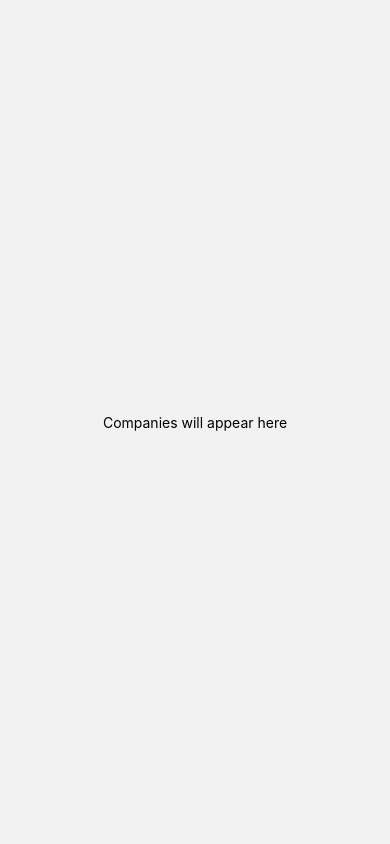
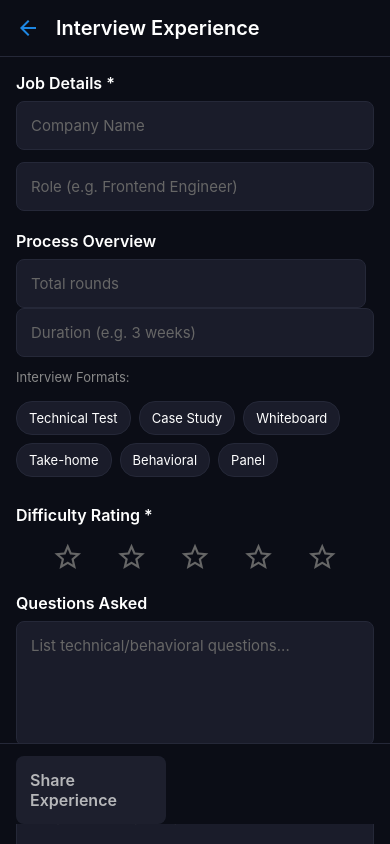
Before and after one commit to ChristineMuchiri/corprate-mobile, a React Native app: screen /InterviewExperienceScreen in a window 390 px wide. Built offline with nearby package versions, Linux system fonts and the light colour scheme.

Commit message:
interview experience

```diff
--- a/screens/InterviewExperienceScreen.js
+++ b/screens/InterviewExperienceScreen.js
@@ -1,11 +1,315 @@
-// screens/CompaniesScreen.js
-import React from 'react';
-import { View, Text } from 'react-native';
+import React, { useState } from 'react';
+import { View, Text, TouchableOpacity, StyleSheet, ScrollView, TextInput, Alert } from 'react-native';
+import Icon from 'react-native-vector-icons/MaterialIcons';
 
-export default function CompaniesScreen() {
+const InterviewExperienceScreen = ({ navigation, route }) => {
+  const [companyName, setCompanyName] = useState(route.params?.company || '');
+  const [jobTitle, setJobTitle] = useState('');
+  const [processRounds, setProcessRounds] = useState('');
+  const [processDuration, setProcessDuration] = useState('');
+  const [questions, setQuestions] = useState('');
+  const [prepTips, setPrepTips] = useState('');
+  const [difficulty, setDifficulty] = useState(0);
+  const [outcome, setOutcome] = useState('');
+
+  const interviewTypes = [
+    'Technical Test', 'Case Study', 'Whiteboard',
+    'Take-home', 'Behavioral', 'Panel'
+  ];
+  const [selectedTypes, setSelectedTypes] = useState([]);
+
+  const toggleInterviewType = (type) => {
+    setSelectedTypes(prev =>
+      prev.includes(type)
+        ? prev.filter(t => t !== type)
+        : [...prev, type]
+    );
+  };
+
+  const handleSubmit = () => {
+    if (!companyName || !jobTitle || difficulty === 0) {
+      Alert.alert('Required Fields', 'Please fill company, role, and difficulty');
+      return;
+    }
+    Alert.alert('Thank You!', 'Your experience will help other candidates');
+    navigation.goBack();
+  };
+
   return (
-    <View style={{ flex: 1, justifyContent: 'center', alignItems: 'center' }}>
-      <Text>Companies will appear here</Text>
+    <View style={styles.container}>
+      {/* Header */}
+      <View style={styles.header}>
+        <TouchableOpacity onPress={() => navigation.goBack()}>
+          <Icon name="arrow-back" size={24} color="#1e88e5" />
+        </TouchableOpacity>
+        <Text style={styles.headerTitle}>Interview Experience</Text>
+      </View>
+
+      <ScrollView contentContainerStyle={styles.content}>
+        {/* Basic Info */}
+        <View style={styles.section}>
+          <Text style={styles.sectionTitle}>Job Details *</Text>
+          <TextInput
+            style={styles.input}
+            placeholder="Company Name"
+            placeholderTextColor="#666"
+            value={companyName}
+            onChangeText={setCompanyName}
+          />
+          <TextInput
+            style={[styles.input, { marginTop: 12 }]}
+            placeholder="Role (e.g. Frontend Engineer)"
+            placeholderTextColor="#666"
+            value={jobTitle}
+            onChangeText={setJobTitle}
+          />
+        </View>
+
+        {/* Interview Process */}
+        <View style={styles.section}>
+          <Text style={styles.sectionTitle}>Process Overview</Text>
+          <View style={styles.row}>
+            <TextInput
+              style={[styles.input, { flex: 1, marginRight: 8 }]}
+              placeholder="Total rounds"
+              placeholderTextColor="#666"
+              keyboardType="numeric"
+              value={processRounds}
+              onChangeText={setProcessRounds}
+            />
+            <TextInput
+              style={[styles.input, { flex: 1 }]}
+              placeholder="Duration (e.g. 3 weeks)"
+              placeholderTextColor="#666"
+              value={processDuration}
+              onChangeText={setProcessDuration}
+            />
+          </View>
+
+          <Text style={styles.subtitle}>Interview Formats:</Text>
+          <View style={styles.typeGrid}>
+            {interviewTypes.map(type => (
+              <TouchableOpacity
+                key={type}
+                style={[
+                  styles.typePill,
+                  selectedTypes.includes(type) && styles.selectedPill
+                ]}
+                onPress={() => toggleInterviewType(type)}
+              >
+                <Text style={styles.typeText}>{type}</Text>
+              </TouchableOpacity>
+            ))}
+          </View>
+        </View>
+
+        {/* Difficulty */}
+        <View style={styles.section}>
+          <Text style={styles.sectionTitle}>Difficulty Rating *</Text>
+          <View style={styles.starContainer}>
+            {[1, 2, 3, 4, 5].map(star => (
+              <TouchableOpacity key={star} onPress={() => setDifficulty(star)}>
+                <Icon
+                  name={star <= difficulty ? 'star' : 'star-outline'}
+                  size={32}
+                  color={star <= difficulty ? '#FFD700' : '#666'}
+                />
+              </TouchableOpacity>
+            ))}
+          </View>
+        </View>
+
+        {/* Question Bank */}
+        <View style={styles.section}>
+          <Text style={styles.sectionTitle}>Questions Asked</Text>
+          <TextInput
+            style={[styles.input, styles.multilineInput]}
+            placeholder="List technical/behavioral questions..."
+            placeholderTextColor="#666"
+            multiline
+            numberOfLines={5}
+            value={questions}
+            onChangeText={setQuestions}
+          />
+        </View>
+
+        {/* Preparation Tips */}
+        <View style={styles.section}>
+          <Text style={styles.sectionTitle}>Preparation Advice</Text>
+          <TextInput
+            style={[styles.input, styles.multilineInput]}
+            placeholder="What should candidates focus on?"
+            placeholderTextColor="#666"
+            multiline
+            numberOfLines={5}
+            value={prepTips}
+            onChangeText={setPrepTips}
+          />
+        </View>
+
+        {/* Outcome */}
+        <View style={styles.section}>
+          <Text style={styles.sectionTitle}>Result (Optional)</Text>
+          <View style={styles.row}>
+            {['Got Offer', 'Rejected', 'Ghosted'].map(res => (
+              <TouchableOpacity
+                key={res}
+                style={[
+                  styles.outcomePill,
+                  outcome === res && styles.selectedOutcome
+                ]}
+                onPress={() => setOutcome(res)}
+              >
+                <Text style={styles.outcomeText}>{res}</Text>
+              </TouchableOpacity>
+            ))}
+          </View>
+        </View>
+      </ScrollView>
+
+      {/* Submit Button */}
+      <View style={styles.submitContainer}>
+        <TouchableOpacity
+          style={[
+            styles.submitButton,
+            (!companyName || !jobTitle || difficulty === 0) && styles.disabledButton
+          ]}
+          onPress={handleSubmit}
+          disabled={!companyName || !jobTitle || difficulty === 0}
+        >
+          <Text style={styles.submitText}>Share Experience</Text>
+        </TouchableOpacity>
+      </View>
     </View>
   );
-}
+};
+
+const styles = StyleSheet.create({
+  container: {
+    flex: 1,
+    backgroundColor: '#0b0d16',
+  },
+  header: {
+    flexDirection: 'row',
+    alignItems: 'center',
+    padding: 16,
+    borderBottomWidth: 1,
+    borderBottomColor: '#252838',
+  },
+  headerTitle: {
+    color: '#fff',
+    fontSize: 20,
+    fontWeight: '600',
+    marginLeft: 16,
+  },
+  content: {
+    padding: 16,
+    paddingBottom: 80,
+  },
+  section: {
+    marginBottom: 20,
+  },
+  sectionTitle: {
+    color: '#fff',
+    fontSize: 16,
+    fontWeight: '600',
+    marginBottom: 8,
+  },
+  subtitle: {
+    color: '#888',
+    fontSize: 13,
+    marginTop: 12,
+    marginBottom: 8,
+  },
+  input: {
+    backgroundColor: '#1a1c2a',
+    color: '#fff',
+    borderRadius: 8,
+    padding: 14,
+    fontSize: 15,
+    borderWidth: 1,
+    borderColor: '#252838',
+  },
+  multilineInput: {
+    minHeight: 120,
+    textAlignVertical: 'top',
+  },
+
+  typeGrid: {
+    flexDirection: 'row',
+    flexWrap: 'wrap',
+    marginTop: 8,
+  },
+  typePill: {
+    paddingHorizontal: 12,
+    paddingVertical: 8,
+    borderRadius: 16,
+    borderWidth: 1,
+    borderColor: '#252838',
+    marginRight: 8,
+    marginBottom: 8,
+    backgroundColor: '#1a1c2a',
+  },
+  selectedPill: {
+    backgroundColor: '#252838',
+    borderColor: '#1e88e5',
+  },
+  typeText: {
+    color: '#fff',
+    fontSize: 13,
+  },
+  starContainer: {
+    flexDirection: 'row',
+    justifyContent: 'space-between',
+    width: '80%',
+    alignSelf: 'center',
+    marginTop: 8,
+  },
+  outcomePill: {
+    paddingHorizontal: 16,
+    paddingVertical: 10,
+    borderRadius: 20,
+    borderWidth: 1,
+    borderColor: '#252838',
+    marginRight: 8,
+    marginBottom: 8,
+    backgroundColor: '#1a1c2a',
+  },
+  selectedOutcome: {
+    backgroundColor: '#252838',
+    borderColor: '#1e88e5',
+  },
+  outcomeText: {
+    color: '#fff',
+    fontSize: 14,
+  },
+  submitContainer: {
+    position: 'absolute',
+    bottom: 20,
+    left: 0,
+    right: 0,
+    paddingHorizontal: 16,
+    backgroundColor: '#0b0d16',
+    borderTopWidth: 1,
+    borderTopColor: '#252838',
+    paddingTop: 12,
+  },
+  submitButton: {
+    backgroundColor: '#1e88e5',
+    borderRadius: 8,
+    padding: 14,
+    alignItems: 'center',
+    width: 150,
+  },
+  disabledButton: {
+    backgroundColor: '#252838',
+    opacity: 0.7,
+  },
+  submitText: {
+    color: '#fff',
+    fontSize: 16,
+    fontWeight: '600',
+  },
+});
+
+export default InterviewExperienceScreen;
```
